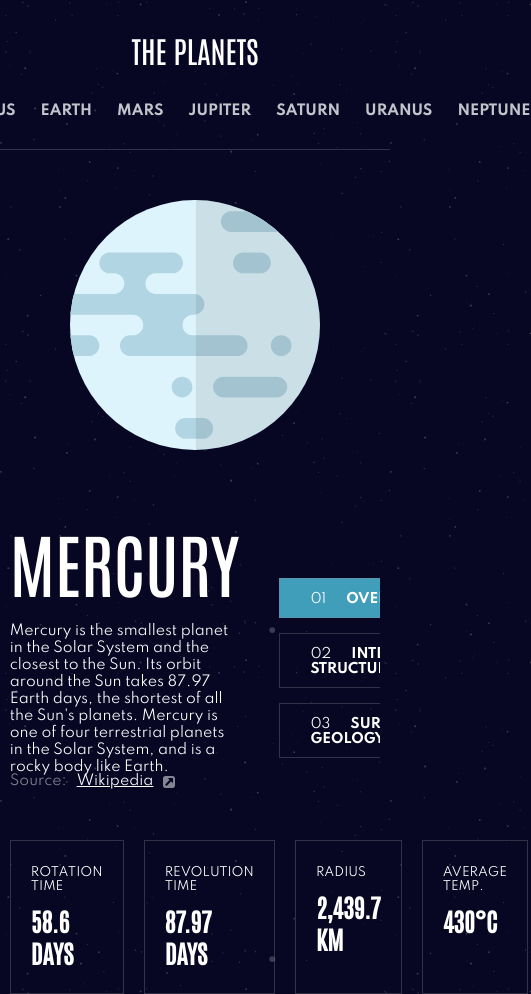
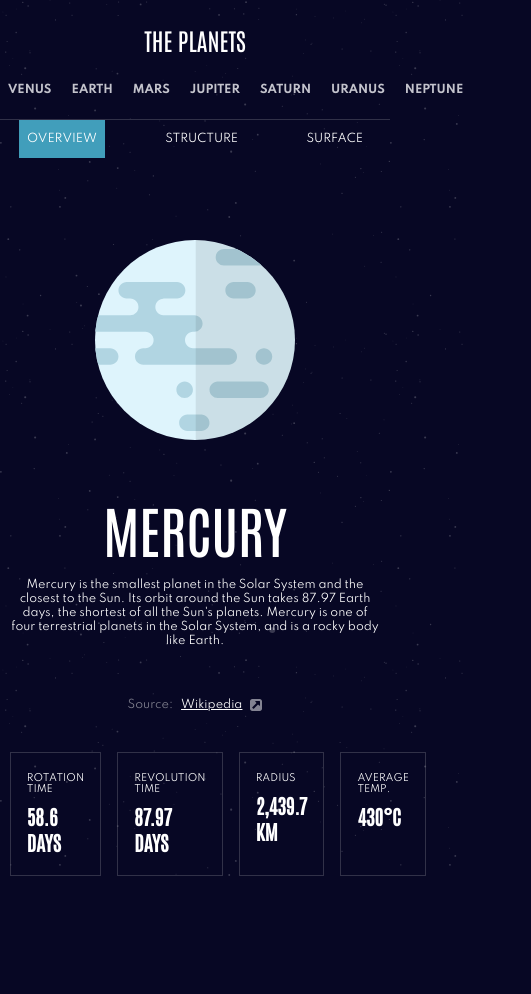
Before and after one commit to r-kocjan/Planets, a React (Create React App) app: page / in a window 390 px wide. Shown: the whole page, 531 px wide, since content can reach past the window. After the commit the page ends 876 px from the top, so only its background shows below. Built offline with nearby package versions, Linux system fonts and the light colour scheme.

Commit message:
Started styling media queries for mobile version

```diff
--- a/src/components/Main.js
+++ b/src/components/Main.js
@@ -9,6 +9,8 @@ const Main = ({ planet }) => {
   const geologyImage = useRef(null);
   const contentRef = useRef(null);
   const sourceRef = useRef(null);
+
+  const mediaQuery = window.matchMedia("(max-width:768px)");
 
   const buttons = [buttonOverview, buttonInternal, buttonGeology];
 
@@ -52,6 +54,13 @@ const Main = ({ planet }) => {
     });
     buttonOverview.current.classList.add("active");
   }, [planet]);
+
+  useEffect(() => {
+    if (mediaQuery.matches) {
+      buttonInternal.current.textContent = "Structure";
+      buttonGeology.current.textContent = "Surface";
+    }
+  }, []);
 
   return (
     <Container>
@@ -154,6 +163,9 @@ const Container = styled.main`
       width: 95%;
       flex-direction: column;
     }
+    @media (max-width: 768px) {
+      position: relative;
+    }
     .images {
       flex-basis: 60%;
 
@@ -166,6 +178,9 @@ const Container = styled.main`
       @media (max-width: 1200px) {
         margin-top: 5rem;
         margin-bottom: 5rem;
+      }
+      @media (max-width: 768px) {
+        margin-top: 15rem;
       }
       img {
         width: 25rem;
@@ -188,6 +203,10 @@ const Container = styled.main`
       @media (max-width: 1200px) {
         display: flex;
         gap: 4rem;
+      }
+      @media (max-width: 768px) {
+        flex-direction: column;
+        text-align: center;
       }
     }
     .about-planet {
@@ -217,6 +236,9 @@ const Container = styled.main`
     display: flex;
     align-items: center;
     margin-bottom: 3rem;
+    @media (max-width: 768px) {
+      justify-content: center;
+    }
     a {
       margin-left: 1rem;
       color: #fff;
@@ -232,10 +254,19 @@ const Container = styled.main`
       flex-basis: 50%;
       justify-content: center;
     }
+    @media (max-width: 768px) {
+      position: absolute;
+      flex-direction: row;
+      top: 0;
+      left: 50%;
+      width: 95%;
+      transform: translateX(-50%);
+      justify-content: space-between;
+    }
   }
   .button {
     margin-bottom: 1.5rem;
-    padding: 1.3rem;
+    padding: 1.5rem;
     padding-bottom: 1rem;
     padding-left: 3rem;
     border: 1px solid #83839155;
@@ -248,7 +279,16 @@ const Container = styled.main`
     position: relative;
     overflow: hidden;
     cursor: pointer;
+    display: flex;
     transition: all 250ms;
+    @media (max-width: 768px) {
+      padding: 0;
+      padding: 1.5rem 1rem;
+      font-size: 1.4rem;
+      font-weight: lighter;
+      border: 0;
+      text-align: center;
+    }
     &::after {
       content: "";
       width: 5rem;
@@ -271,6 +311,9 @@ const Container = styled.main`
     span {
       margin-right: 2rem;
       font-weight: lighter;
+      @media (max-width: 768px) {
+        display: none;
+      }
     }
   }
   .active {
--- a/src/index.css
+++ b/src/index.css
@@ -48,6 +48,12 @@ ul {
   list-style-type: none;
 }
 
+@media (max-width: 768px) {
+  html {
+    font-size: 50%;
+  }
+}
+
 @keyframes move {
   0% {
     background-position: 0 0;
```
